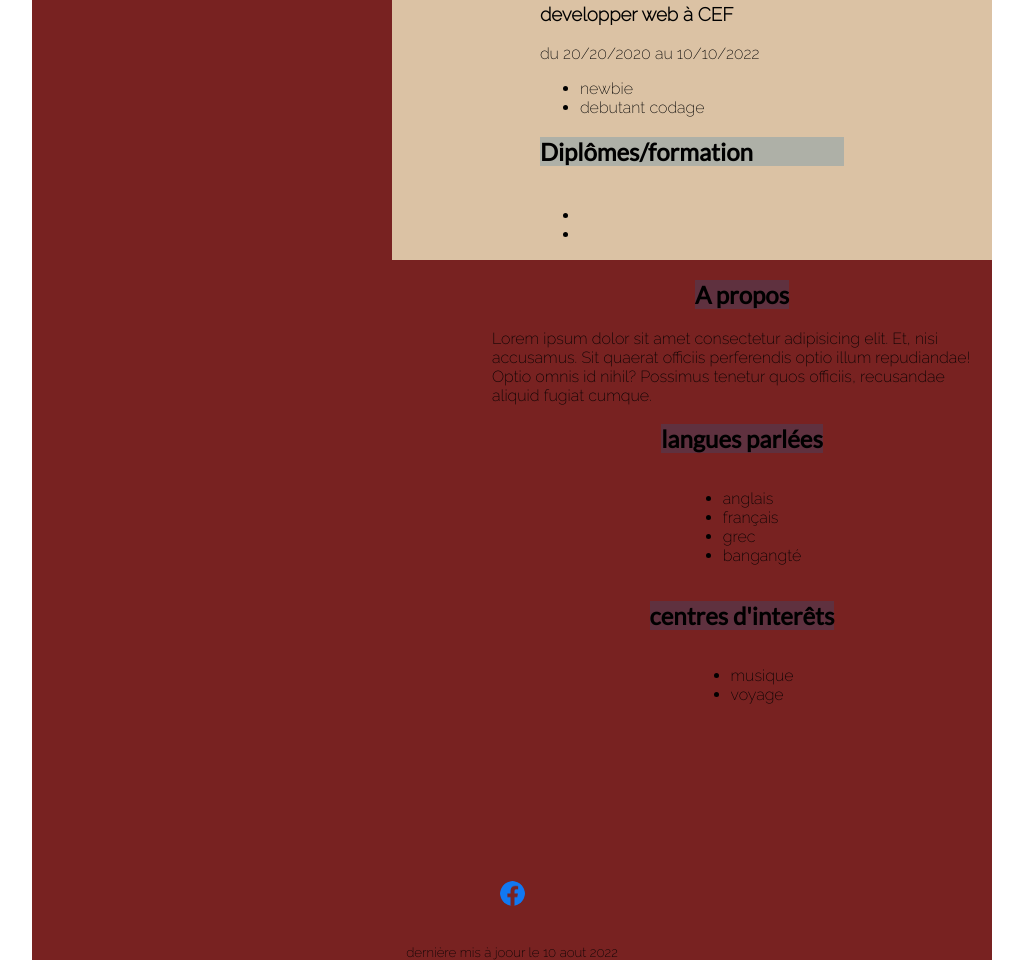
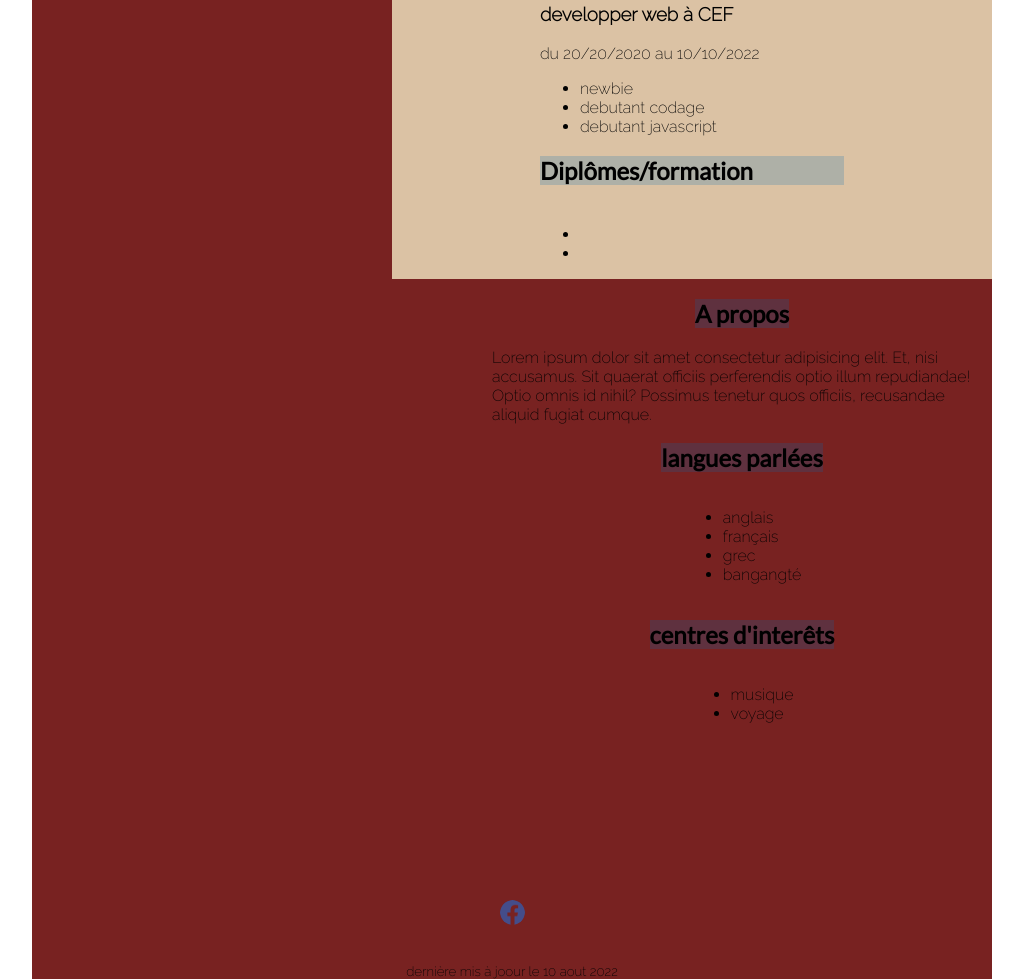
Before and after one commit to desteur1/My-First-CV, a plain HTML site: page index.html in a window 1280 px wide. Shown: the part 656-1635 px from the top of the page, without its empty margins (128-1151 px from the left). Drawn offline with Linux system fonts and the light colour scheme.

Commit message:
modification en css

```diff
--- a/assets/style.css
+++ b/assets/style.css
@@ -130,4 +130,22 @@ main .aside {
     display: flex;
     flex-direction: column;
     justify-content: center;
+    align-items: center;
+    opacity: 0.5;
+    gap: 10px;
+
 }
+a {
+    text-decoration: none;
+    color: aquamarine;
+
+}
+a:hover{
+    text-decoration: underline;
+}
+.facebook:hover {
+    opacity: 1.0;
+}
+.a_propos{
+    line-height: 1.5;
+}
--- a/index.html
+++ b/index.html
@@ -61,6 +61,7 @@
                                 <ul>
                                     <li>newbie</li>
                                     <li>debutant codage</li>
+                                    <li>debutant javascript</li>
                                 </ul>
                           </div>
                       </div>
```
